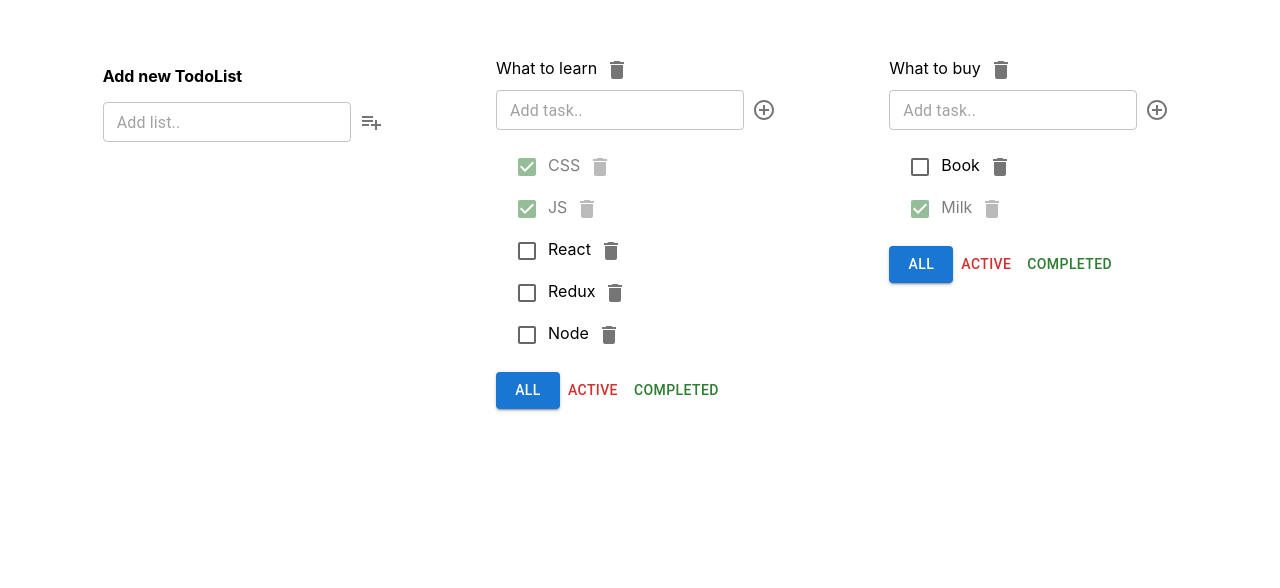
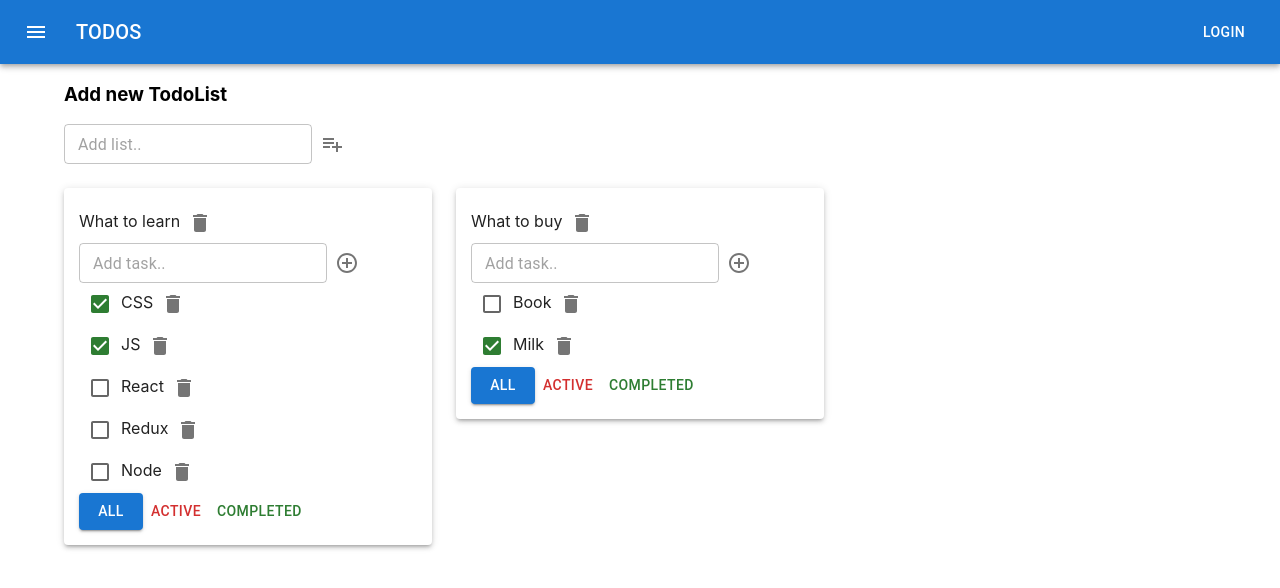
Before and after one commit to aislamtime/todolist-ts, a React (Create React App) app: page / in a window 1280 px wide. Shown: the top 588 px of the page. Built offline with nearby package versions, Linux system fonts and the light colour scheme.

Commit message:
Stylized

```diff
--- a/src/App.css
+++ b/src/App.css
@@ -1,60 +1,3 @@
-* {
-	font-size: 16px;
+body {
+	padding: 0 0 30px 0;
 }
-ul,
-li {
-	list-style: none;
-	padding: 0 5px;
-}
-h3 {
-	display: inline-block;
-}
-#root {
-	padding: 50px;
-}
-.App {
-	display: flex;
-	justify-content: space-around;
-	align-items: flex-start;
-}
-
-/*input {
-	border: 1px solid black;
-	border-radius: 5px;
-	padding: 5px;
-	font-size: 16px;
-	margin-bottom: 3px;
-}
-input.editableSpan {
-	max-width: 165px;
-}*/
-/*input.editableSpan:focus {
-	border: none;
-}*/
-span {
-	margin-bottom: 3px;
-}
-/*button {
-	padding: 3px;
-	min-width: 35px;
-	margin: 0 0 0 5px;
-	border-radius: 5px;
-	border: none;
-	background-color: rgb(247, 99, 99);
-	cursor: pointer;
-}*/
-
-.error {
-	border: 1px solid red;
-}
-.errorMessage {
-	color: red;
-}
-
-.active {
-	background-color: aquamarine;
-}
-
-.completeTask {
-	opacity: 0.5;
-}
--- a/src/App.tsx
+++ b/src/App.tsx
@@ -1,3 +1,5 @@
+import { Menu } from '@mui/icons-material';
+import { AppBar, Button, Container, Grid, IconButton, Paper, Toolbar, Typography } from '@mui/material';
 import React, { useState } from 'react';
 import { v1 } from 'uuid';
 import './App.css';
@@ -105,6 +107,8 @@ function App() {
             [todoList.id]: []
         })
         setTodoLists([todoList, ...todoLists])
+        console.log(todoLists);
+
     }
     const removeTodoList = (id: string) => {
         const allTodoLists = todoLists.filter(tl => tl.id !== id)
@@ -116,6 +120,27 @@ function App() {
 
     return (
         <div className='App'>
+            <AppBar position="sticky">
+                <Toolbar>
+                    <IconButton
+                        size="large"
+                        edge="start"
+                        color="inherit"
+                        aria-label="menu"
+                        sx={{ mr: 2 }}
+                    >
+                        <Menu />
+                    </IconButton>
+                    <Typography variant="h6" component="div" sx={{ flexGrow: 1 }}>
+                        TODOS
+                    </Typography>
+                    <Button color="inherit">Login</Button>
+                </Toolbar>
+            </AppBar>
+            <Container fixed >
+
+                <Grid container spacing={3} >
+                    <Grid item xs={12} >
                         <div>
                             <h3>Add new TodoList</h3>
                             <AddItemForm
@@ -123,6 +148,8 @@ function App() {
                                 iconType={'list'}
                                 addItem={addTodoList} />
                         </div>
+                    </Grid>
+
 
                     {todoLists.map((tl) => {
                         let filteredTasks: Array<TaskType> = [...allTasks[tl.id]];
@@ -140,6 +167,8 @@ function App() {
                         }
 
                         return (
+                            <Grid item xs={12} sm={6} md={4} >
+                                <Paper style={{ padding: '15px' }} elevation={3} >
                                     <TodoList
                                         key={tl.id}
                                         todoListId={tl.id}
@@ -154,8 +183,13 @@ function App() {
                                         removeTodoList={removeTodoList}
                                         changeTodoListTitle={changeTodoListTitle}
                                     />
+                                </Paper>
+                            </Grid>
                         );
                     })}
+                </Grid>
+            </Container>
+
         </div>
     );
 }
--- a/src/components/TodoList/TodoList.tsx
+++ b/src/components/TodoList/TodoList.tsx
@@ -1,6 +1,5 @@
 import { Delete } from '@mui/icons-material';
 import { Button, Checkbox, IconButton } from '@mui/material';
-import { pink } from '@mui/material/colors';
 import React, { ChangeEvent } from 'react';
 import { FilterValuesType, TaskType } from '../../App';
 import { AddItemForm } from '../AddItemForm/AddItemForm';
@@ -44,7 +43,7 @@ export function TodoList(props: TodoListPropsType) {
                 iconType={'task'}
                 addItem={addTask} />
 
-            <ul>
+            <div>
                 {props.tasks.map((task) => {
 
                     const onChangeStatusHandler = (e: ChangeEvent<HTMLInputElement>) => {
@@ -60,7 +59,7 @@ export function TodoList(props: TodoListPropsType) {
                     };
 
                     return (
-                        <li className={task.isDone ? 'completeTask' : ''} key={task.id}>
+                        <div className={task.isDone ? 'completeTask' : ''} key={task.id}>
                             <Checkbox
                                 onChange={onChangeStatusHandler}
                                 checked={task.isDone}
@@ -71,10 +70,10 @@ export function TodoList(props: TodoListPropsType) {
                             <IconButton onClick={onRemoveClickHandler} >
                                 <Delete />
                             </IconButton>
-                        </li>
+                        </div>
                     );
                 })}
-            </ul>
+            </div>
 
             <div>
                 <Button
```
Lines whose indentation alone changed are shown as unchanged.
